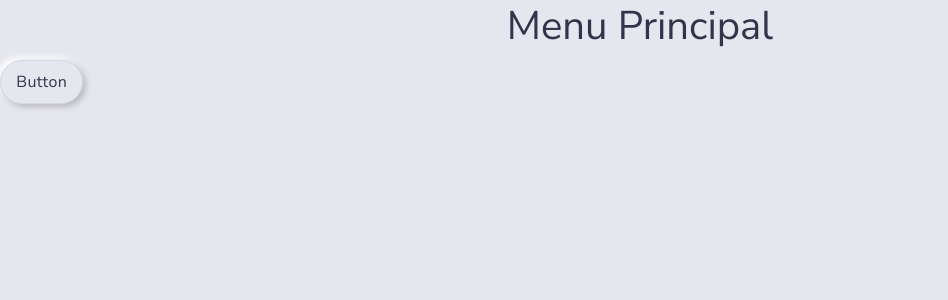
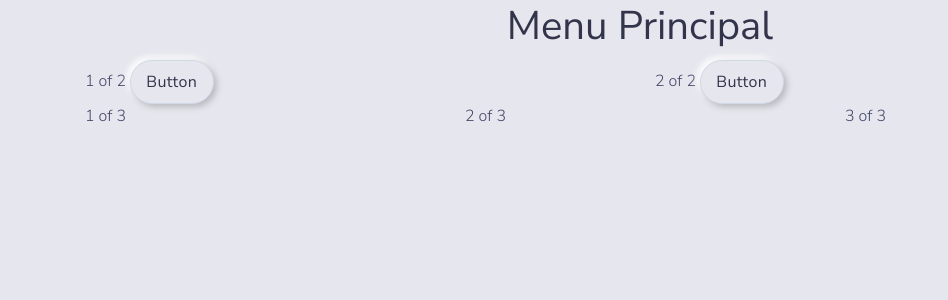
Before and after one commit to MatiSK111/Sycofast, a PHP site: page / in a window 1280 px wide. Shown: the top 300 px of the page, without its empty margins (0-948 px from the left). Run offline with PHP 8.4, Linux system fonts and the light colour scheme; some libraries are stand-ins or nearby versions.

Commit message:
jugando con los grids

```diff
--- a/index.php
+++ b/index.php
@@ -38,7 +38,29 @@
 </center>
 
 
-<button class="btn btn-pill btn-primary" type="button">Button</button>
 
+<div class="container">
+  <div class="row">
+    <div class="col">
+      1 of 2
+      <button class="btn btn-pill btn-primary" type="button">Button</button>
+    </div>
+    <div class="col">
+      2 of 2
+      <button class="btn btn-pill btn-primary" type="button">Button</button>
+    </div>
+  </div>
+  <div class="row">
+    <div class="col">
+      1 of 3
+    </div>
+    <div class="col">
+      2 of 3
+    </div>
+    <div class="col">
+      3 of 3
+    </div>
+  </div>
+</div>
 </body>
 </html>
```
